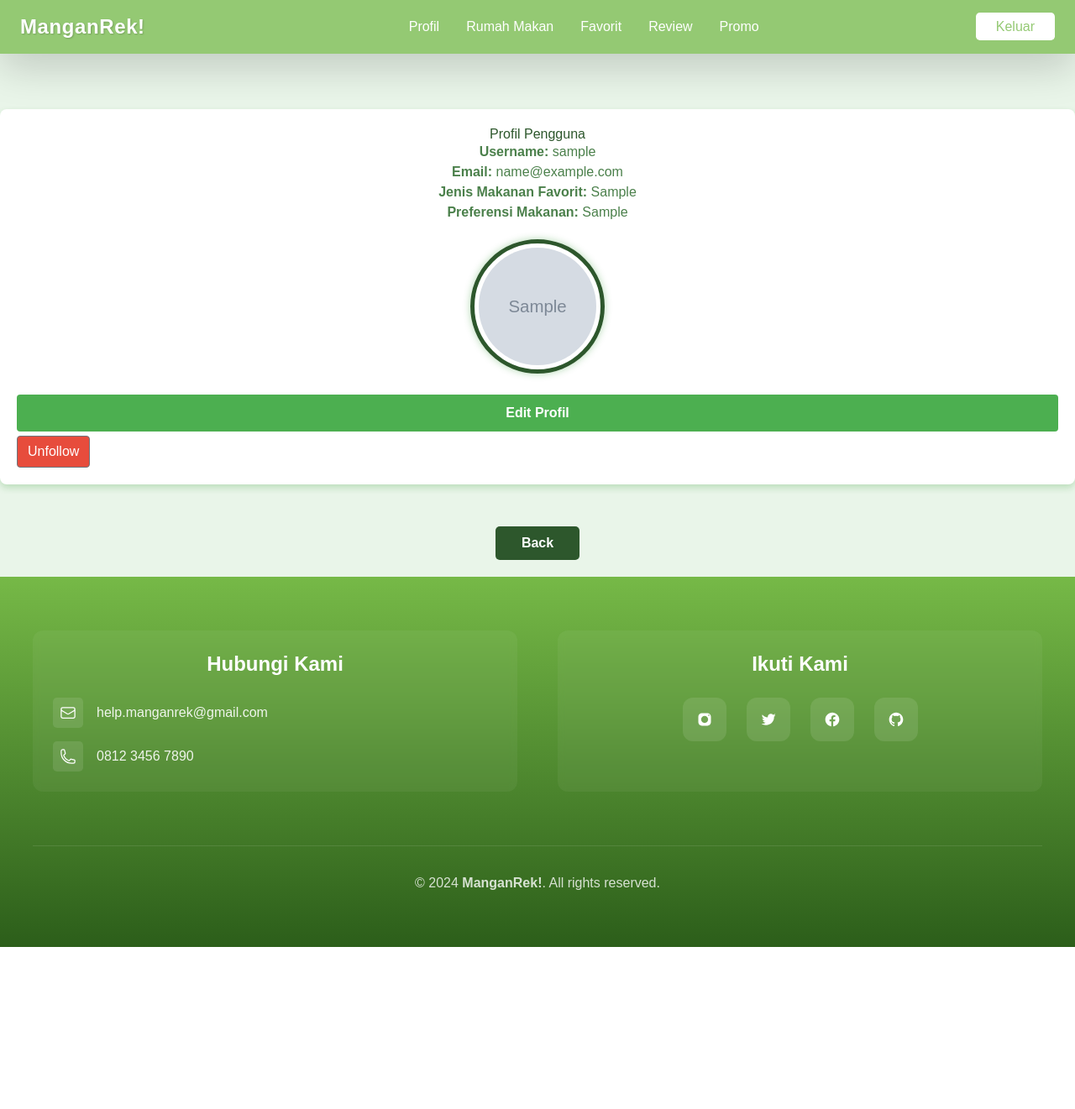
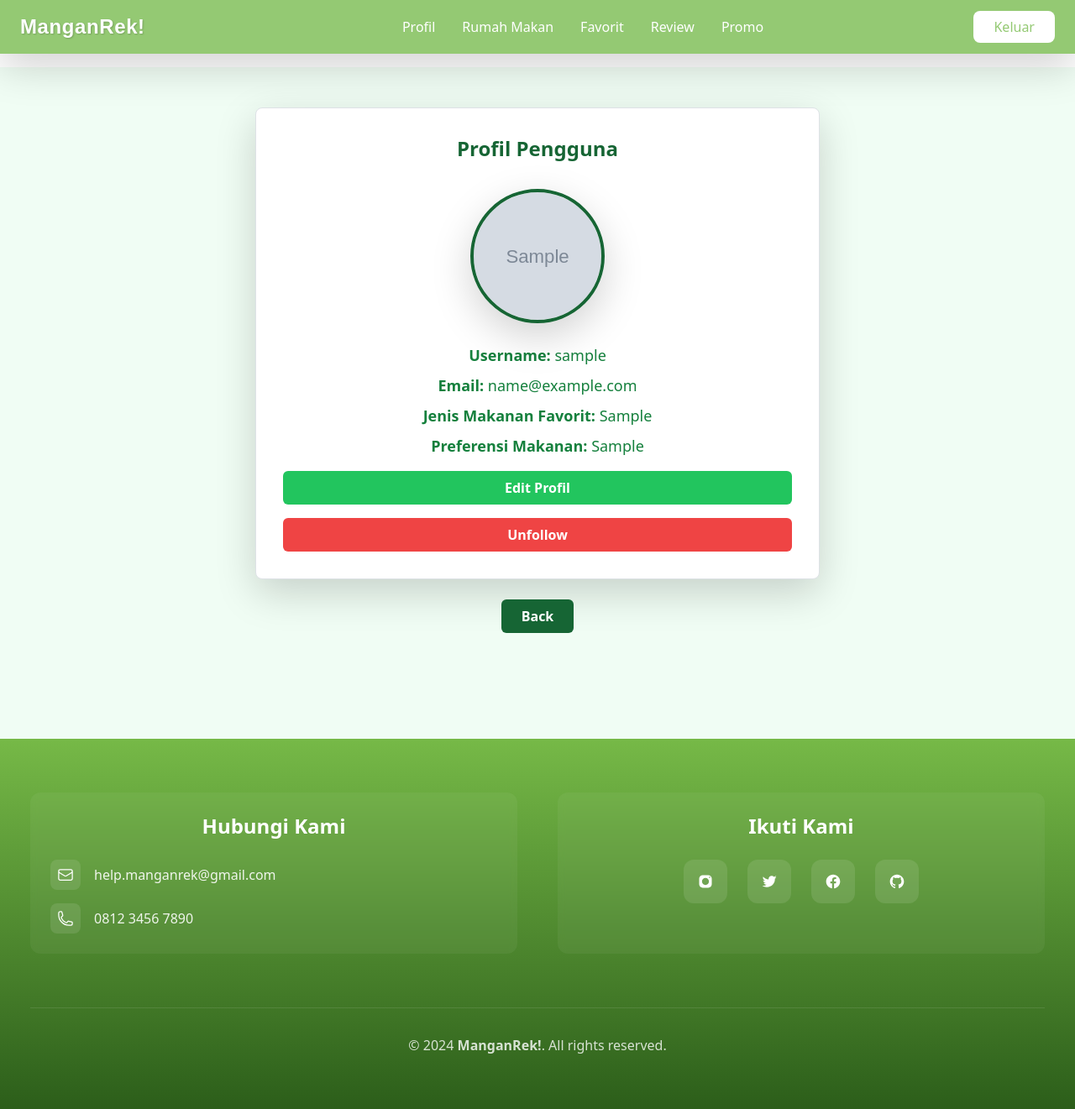
Before and after one commit to PBP-E04/manganrek, a Django app: page /profil/user-profile/00000000-0000-0000-0000-000000000001/ in a window 1280 px wide. Shown: the whole page at 84% size. Before the commit the page ends 1128 px from the top, so only its background shows below. Run offline with Django 5.2, Linux system fonts and the light colour scheme; a user stored in the database is signed in; tables that the repository leaves empty hold one stand-in row (values such as "Sample post"); grey boxes marked "Sample" are stand-in pictures; some libraries are stand-ins or nearby versions.

Commit message:
add more styling to profile, checking functionality

```diff
--- a/profil/templates/user_profile_detail.html
+++ b/profil/templates/user_profile_detail.html
@@ -3,133 +3,77 @@
 
 {% block meta %}
 <title>Profil Pengguna</title>
-<link rel="stylesheet" href="https://stackpath.bootstrapcdn.com/bootstrap/4.5.2/css/bootstrap.min.css">
-<style>
-    body {
-        background-color: #e9f5e9;
-        font-family: Arial, sans-serif;
-    }
-    .profile-container {
-        max-width: 600px;
-        margin: 50px auto;
-        padding: 20px;
-        background-color: #fff;
-        border-radius: 8px;
-        box-shadow: 0 4px 8px rgba(0, 128, 0, 0.2);
-    }
-    h2 {
-        color: #2d572c;
-        text-align: center;
-    }
-    .profile-info {
-        text-align: center;
-    }
-    .profile-info p {
-        font-size: 16px;
-        color: #4b804b;
-    }
-    /* Styling frame foto profil */
-    .profile-image {
-        position: relative;
-        width: 160px;
-        height: 160px;
-        margin: 20px auto;
-        border: 5px solid #2d572c;
-        border-radius: 50%;
-        padding: 5px;
-        box-shadow: 0px 0px 10px rgba(0, 128, 0, 0.3);
-        display: flex;
-        justify-content: center;
-        align-items: center;
-    }
-    .profile-image img {
-        width: 100%;
-        height: 100%;
-        border-radius: 50%;
-        object-fit: cover;
-    }
-    .btn-custom {
-        display: inline-block;
-        width: 100%;
-        color: #fff;
-        background-color: #4caf50;
-        border: none;
-        padding: 10px;
-        margin: 5px 0;
-        font-weight: bold;
-        transition: background-color 0.3s;
-    }
-    .btn-custom:hover {
-        background-color: #388e3c;
-    }
-    .btn-secondary-custom {
-        background-color: #e74c3c;
-    }
-    .btn-secondary-custom:hover {
-        background-color: #c0392b;
-    }
-    .back-button {
-        display: block;
-        margin: 20px auto;
-        background-color: #2d572c;
-        color: white;
-        padding: 10px 20px;
-        border: none;
-        border-radius: 5px;
-        cursor: pointer;
-        transition: background-color 0.3s;
-    }
-    .back-button {
-        display: flex;
-        justify-content: center;
-        align-items: center;
-        width: 100px; /* Sesuaikan lebar sesuai kebutuhan */
-        height: 40px; /* Sesuaikan tinggi sesuai kebutuhan */
-        margin: 20px auto;
-        background-color: #2d572c;
-        color: white;
-        padding: 10px 20px;
-        border: none;
-        border-radius: 5px;
-        text-align: center;
-        text-decoration: none;
-        font-weight: bold;
-        transition: background-color 0.3s;
-    }
-
-</style>
+<link href="https://cdn.jsdelivr.net/npm/tailwindcss@2.2.19/dist/tailwind.min.css" rel="stylesheet">
 {% endblock meta %}
 
 {% block content %}
-<div class="container profile-container">
-    <h2>Profil Pengguna</h2>
+<div class="min-h-screen bg-green-50 py-12 px-4 sm:px-6 lg:px-8">
+    <div class="max-w-2xl mx-auto bg-white rounded-lg shadow-lg p-8 border border-green-200">
+        <h2 class="text-2xl font-bold text-green-800 text-center mb-8">Profil Pengguna</h2>
 
-    <div class="profile-info">
-        <p><strong>Username:</strong> {{ user_profile.user.username }}</p>
-        <p><strong>Email:</strong> {{ user_profile.user.email }}</p>
-        <p><strong>Jenis Makanan Favorit:</strong> {{ user_profile.jenis_makanan_favorit }}</p>
-        <p><strong>Preferensi Makanan:</strong> {{ user_profile.preferensi_makanan }}</p>
+        <div class="text-center space-y-4">
+            <!-- Profile Image -->
+            <div class="relative w-40 h-40 mx-auto mb-6">
+                <div class="absolute inset-0 rounded-full border-4 border-green-800 shadow-lg"></div>
+                {% if user_profile.foto_profil and user_profile.foto_profil.url %}
+                    <img src="{{ user_profile.foto_profil.url }}"
+                         alt="Foto Profil"
+                         class="w-full h-full object-cover rounded-full p-1">
+                {% else %}
+                    <img src="/static/default-profile.png"
+                         alt="Default Profile Picture"
+                         class="w-full h-full object-cover rounded-full p-1">
+                {% endif %}
+            </div>
 
-        <div class="profile-image">
-            {% if user_profile.foto_profil and user_profile.foto_profil.url %}
-                <img src="{{ user_profile.foto_profil.url }}" alt="Foto Profil">
-            {% else %}
-                <img src="/static/default-profile.png" alt="Default Profile Picture">
-            {% endif %}
+            <!-- Profile Info -->
+            <div class="space-y-2 text-green-700">
+                <p class="text-lg">
+                    <span class="font-semibold">Username:</span>
+                    {{ user_profile.user.username }}
+                </p>
+                <p class="text-lg">
+                    <span class="font-semibold">Email:</span>
+                    {{ user_profile.user.email }}
+                </p>
+                <p class="text-lg">
+                    <span class="font-semibold">Jenis Makanan Favorit:</span>
+                    {{ user_profile.jenis_makanan_favorit }}
+                </p>
+                <p class="text-lg">
+                    <span class="font-semibold">Preferensi Makanan:</span>
+                    {{ user_profile.preferensi_makanan }}
+                </p>
+            </div>
+
+            <!-- Buttons -->
+            <div class="mt-8 space-y-4">
+                <a href="{% url 'profil:user_profile_update' user_profile.id %}"
+                   class="block w-full py-2 px-4 bg-green-500 hover:bg-green-600 text-white font-bold rounded-md transition duration-300">
+                    Edit Profil
+                </a>
+
+                {% if is_following %}
+                    <a href="{% url 'profil:unfollow_user' user_profile.id %}"
+                       class="block w-full py-2 px-4 bg-red-500 hover:bg-red-600 text-white font-bold rounded-md transition duration-300">
+                        Unfollow
+                    </a>
+                {% else %}
+                    <a href="{% url 'profil:follow_user' user_profile.id %}"
+                       class="block w-full py-2 px-4 bg-green-500 hover:bg-green-600 text-white font-bold rounded-md transition duration-300">
+                        Follow
+                    </a>
+                {% endif %}
+            </div>
         </div>
     </div>
 
-    <a href="{% url 'profil:user_profile_update' user_profile.id %}" class="btn btn-custom">Edit Profil</a>
-
-    {% if is_following %}
-        <a href="{% url 'profil:unfollow_user' user_profile.id %}" class="btn btn-secondary btn-secondary-custom">Unfollow</a>
-    {% else %}
-        <a href="{% url 'profil:follow_user' user_profile.id %}" class="btn btn-custom">Follow</a>
-    {% endif %}
+    <!-- Back Button -->
+    <div class="mt-6 text-center">
+        <a href="{% url 'profil:user_profile_list' %}"
+           class="inline-block px-6 py-2 bg-green-800 hover:bg-green-900 text-white font-bold rounded-md transition duration-300">
+            Back
+        </a>
+    </div>
 </div>
-<a href="{% url 'profil:user_profile_list' %}" class="back-button">Back</a>
-
-<script src="https://code.jquery.com/jquery-3.5.1.slim.min.js"></script>
-<script src="https://cdn.jsdelivr.net/npm/@popperjs/core@2.9.2/dist/umd/popper.min.js"></script>
-<script src="https://stackpath.bootstrapcdn.com/bootstrap/4.5.2/js/bootstrap.min.js"></script>
 {% endblock content %}
--- a/rating_ulasan/templates/review_list.html
+++ b/rating_ulasan/templates/review_list.html
@@ -1,9 +1,10 @@
 {% extends 'base.html' %}
-{% include 'navbar.html' %}
+{% comment %} {% include 'navbar.html' %} {% endcomment %}
 {% block content %}
 <style>
     body {
         background-color: #E6F7E4;
+        {% comment %} font-family: Arial, sans-serif; {% endcomment %}
     }
 
     .container {
```
Also changed, not shown: profil/templates/user_profile_list.html (+48 -137 lines), profil/templates/user_profile_update.html (+82 -64 lines).
